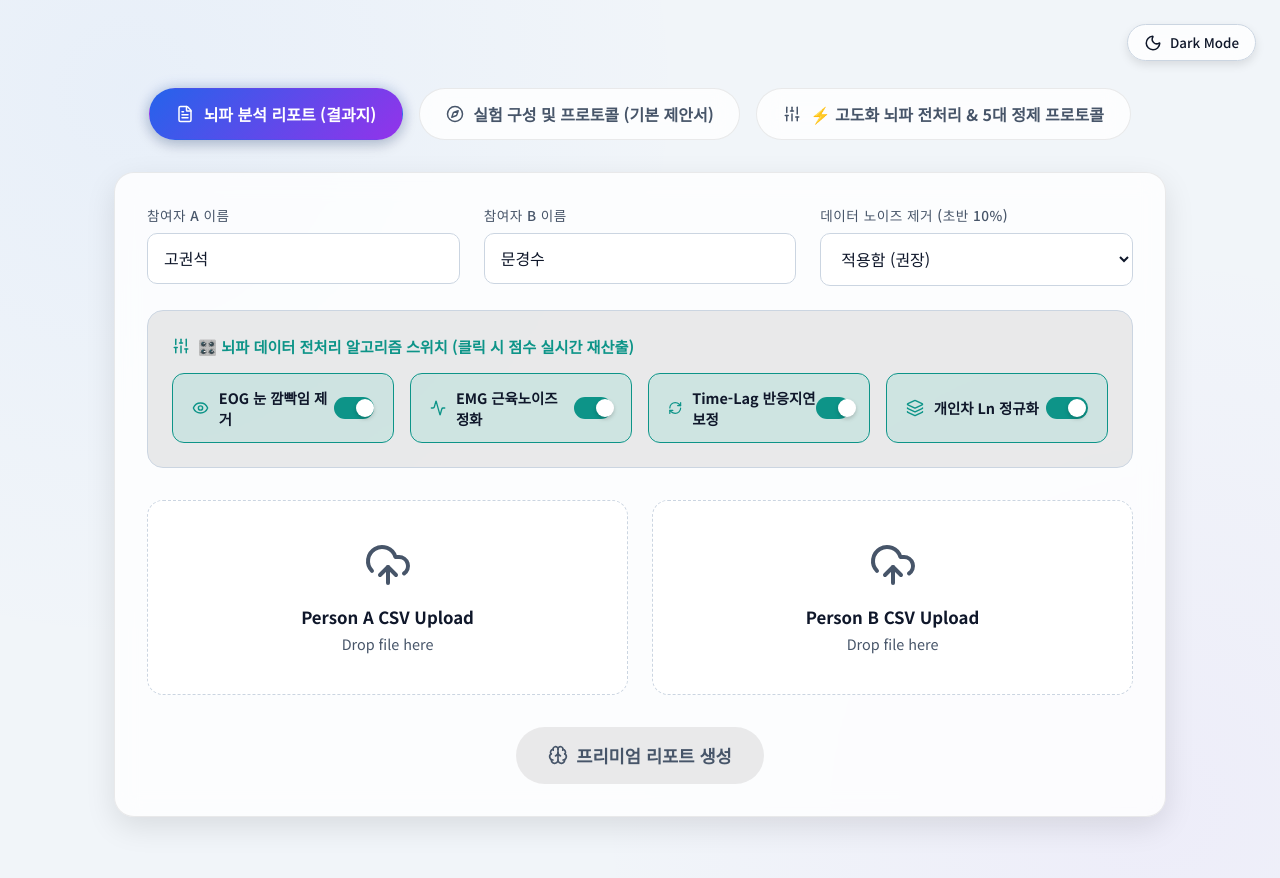
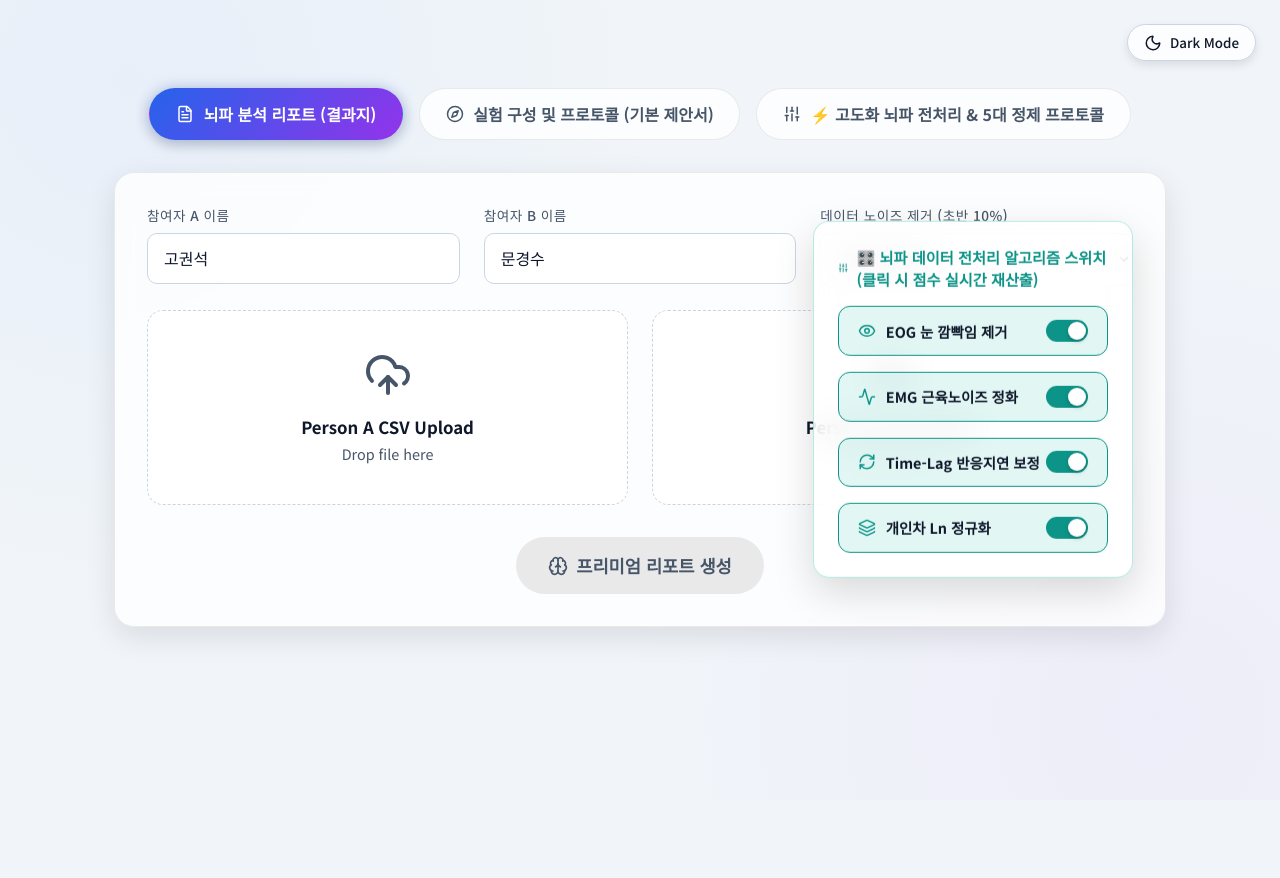
Before and after one commit to moonaaa-create/neurosignal_data_analysis, a React (Vite) app: page / in a window 1280 px wide. Shown: the top 878 px of the page. After the commit the page ends 800 px from the top, so only its background shows below. Built offline with nearby package versions, Linux system fonts and the light colour scheme.

Commit message:
ui: make toggle section float as a popup on desktop for easier analysis

```diff
--- a/src/index.css
+++ b/src/index.css
@@ -137,10 +137,27 @@ body {
 /* TOGGLES BAR */
 .processing-toggles-section {
   margin-bottom: 2rem;
-  background: var(--border-subtle);
+  background: var(--bg-card);
   padding: 1.5rem;
   border-radius: 16px;
   border: 1px solid var(--input-border);
+  transition: all 0.3s ease;
+}
+
+@media (min-width: 1200px) {
+  .processing-toggles-section {
+    position: fixed;
+    right: 2rem;
+    top: 50%;
+    transform: translateY(-50%);
+    width: 320px;
+    z-index: 999;
+    box-shadow: 0 15px 40px rgba(0, 0, 0, 0.15);
+    backdrop-filter: blur(16px);
+    -webkit-backdrop-filter: blur(16px);
+    border: 1px solid rgba(20, 184, 166, 0.3);
+    margin-bottom: 0;
+  }
 }
 
 .toggles-title {
@@ -157,6 +174,13 @@ body {
   display: grid;
   grid-template-columns: repeat(auto-fit, minmax(210px, 1fr));
   gap: 1rem;
+}
+
+@media (min-width: 1200px) {
+  .processing-toggles-grid {
+    display: flex;
+    flex-direction: column;
+  }
 }
 
 .toggle-card {
```
